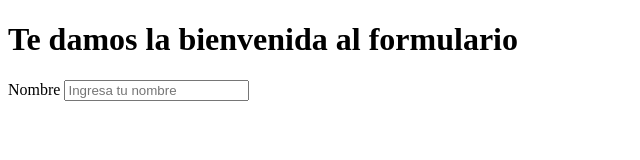
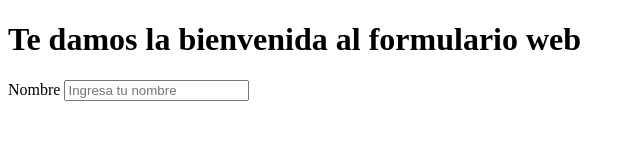
Before and after one commit to mikenieva/ejercicio_form_animacion, a plain HTML site: page index.html in a window 1280 px wide. Shown: the full height of the page, 0-640 px from the left. Drawn offline with Linux system fonts and the light colour scheme.

Commit message:
Cambio en títulos con web

```diff
--- a/index.html
+++ b/index.html
@@ -4,13 +4,13 @@
     <meta charset="UTF-8">
     <meta http-equiv="X-UA-Compatible" content="IE=edge">
     <meta name="viewport" content="width=device-width, initial-scale=1.0">
-    <title>Ejercicio | Formulario con animación</title>
+    <title>Ejercicio | Formulario con animación web</title>
 </head>
 <body>
 
     <div class="container">
 
-        <h1>Te damos la bienvenida al formulario</h1>
+        <h1>Te damos la bienvenida al formulario web</h1>
 
         <form>
             <label for="name">Nombre</label>
```
